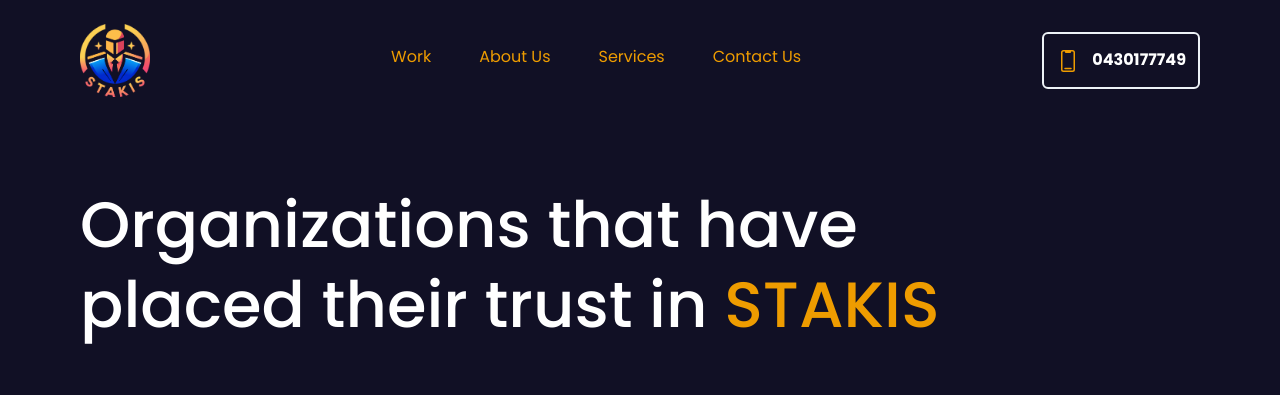
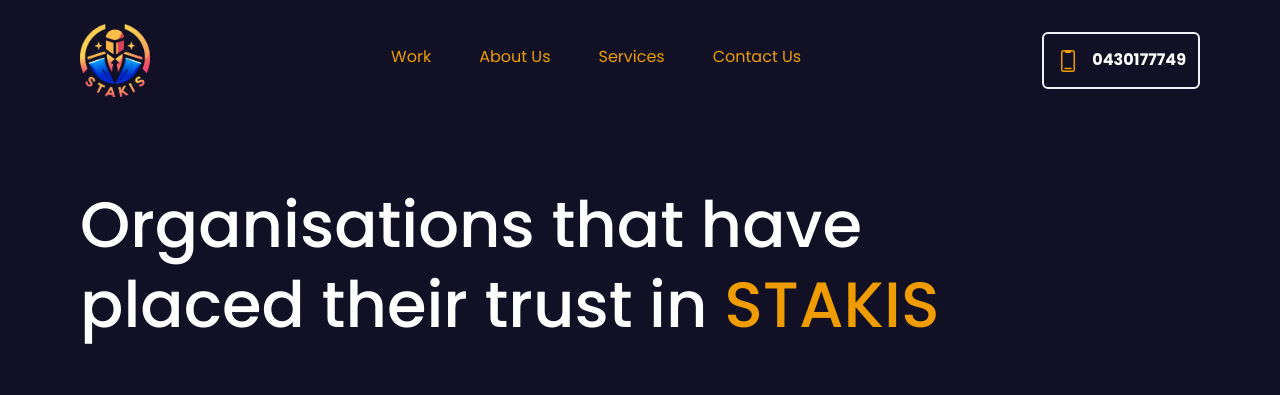
Before and after one commit to ElishaStaks/Stakis, a Next.js app: page /home in a window 1280 px wide. Shown: the top 395 px of the page. Built offline with nearby package versions, Linux system fonts and the light colour scheme.

Commit message:
style: changed spelling of a word in hero section

```diff
--- a/src/components/Hero.tsx
+++ b/src/components/Hero.tsx
@@ -31,7 +31,7 @@
         <div className="hero-header-container">
           <div className="hero-header-width">
             <h1 className="hero-header">
-              Organizations that have placed their trust in{' '}
+              Organisations that have placed their trust in{' '}
               <span className="text-text">STAKIS</span>
             </h1>
           </div>
```
